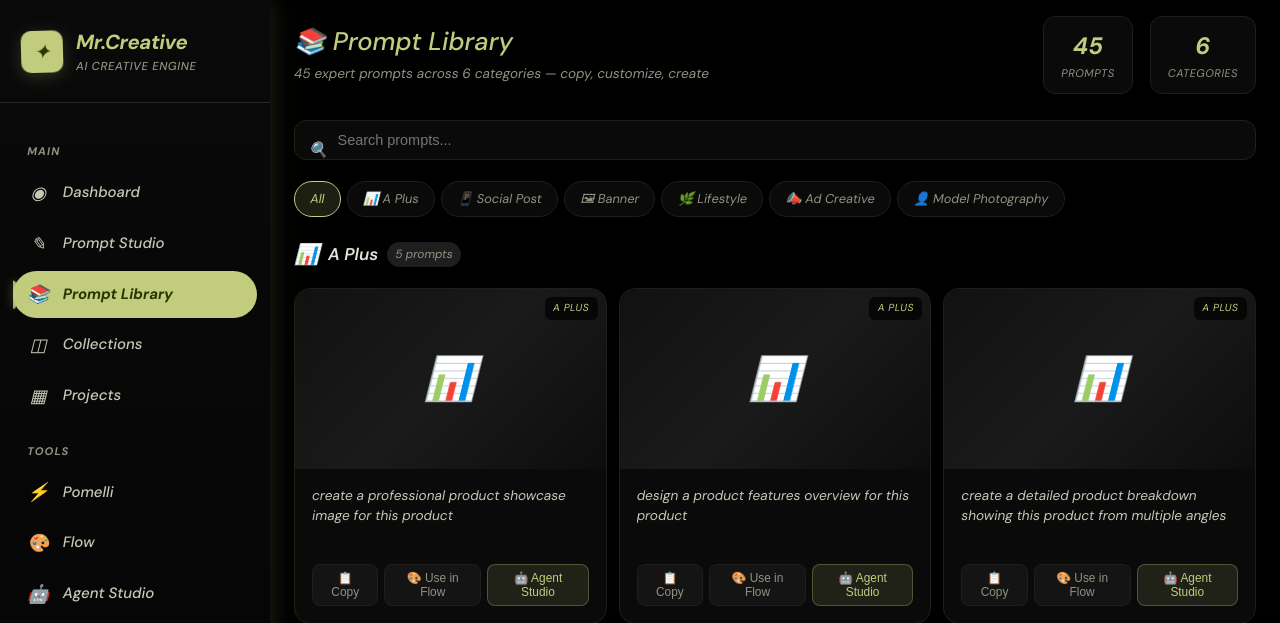
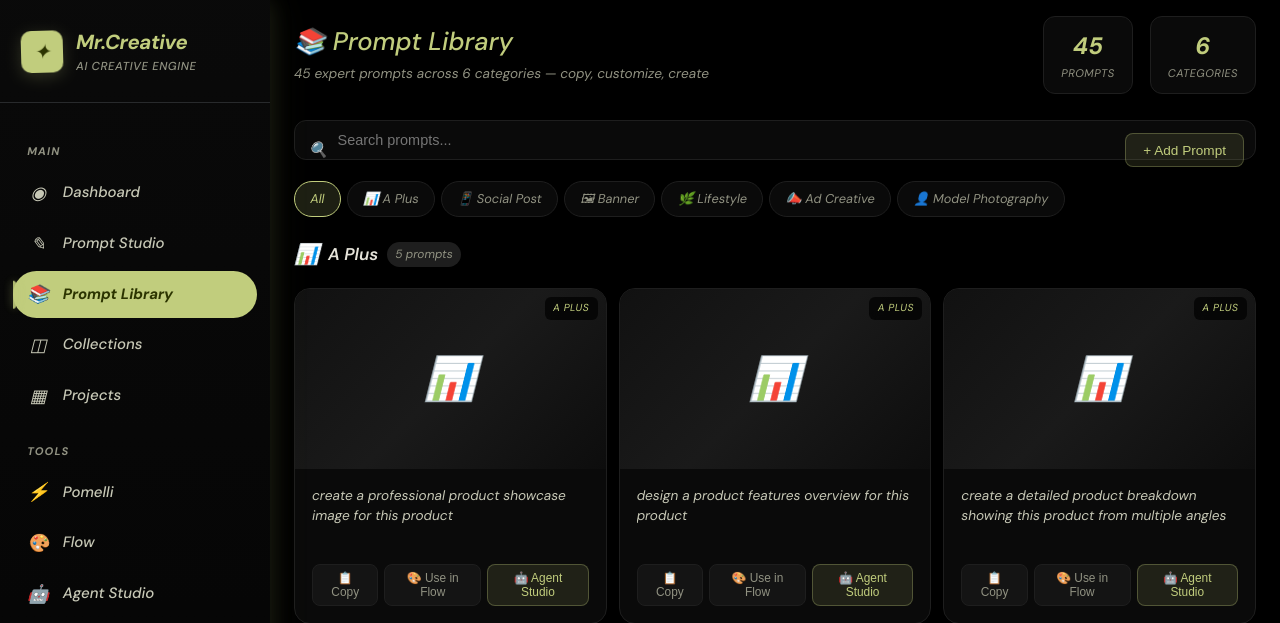
Before and after one commit to manthanproject/Mr.Creative, a Flask app: page /prompts/library in a window 1280 px wide. Shown: the top 623 px of the page. Run offline with Flask 3, Linux system fonts and the light colour scheme; the visitor is signed in with stand-in values (Sample User, id 1); data that the repository does not hold is empty.

Commit message:
feat: add custom prompts to Prompt Library with save/delete
Co-Authored-By: Claude Opus 4.7 (1M context) <noreply@anthropic.com>

```diff
--- a/routes/prompts.py
+++ b/routes/prompts.py
@@ -30,12 +30,69 @@ def library():
             'key': key,
             'name': config.get('name', key.replace('_', ' ').title()),
             'icon': icons.get(key, '📝'),
-            'prompts': [{'text': p, 'preview': None} for p in prompts],
+            'prompts': [{'text': p, 'preview': None, 'is_custom': False} for p in prompts],
         }
         categories.append(cat)
         total += len(prompts)
 
+    # Add user's custom prompts
+    custom_prompts = Prompt.query.filter_by(user_id=current_user.id).order_by(Prompt.created_at.desc()).all()
+    if custom_prompts:
+        custom_by_type: dict = {}
+        for p in custom_prompts:
+            ptype = p.prompt_type or 'custom'
+            if ptype not in custom_by_type:
+                custom_by_type[ptype] = []
+            custom_by_type[ptype].append(
+                {'text': p.text, 'preview': None, 'id': p.id, 'is_custom': True}
+            )
+
+        for ptype, items in custom_by_type.items():
+            existing = next((c for c in categories if c['key'] == ptype), None)
+            if existing:
+                for p in items:
+                    existing['prompts'].append(p)
+            else:
+                categories.append({
+                    'key': ptype,
+                    'name': ptype.replace('_', ' ').title(),
+                    'icon': icons.get(ptype, '⭐'),
+                    'prompts': items,
+                })
+            total += len(items)
+
     return render_template('prompt_library.html', categories=categories, total_prompts=total)
+
+
+@prompts_bp.route('/library/add', methods=['POST'])
+@login_required
+def library_add():
+    data = request.get_json() or {}
+    text = (data.get('text') or '').strip()
+    category = data.get('category') or 'custom'
+    if not text:
+        return jsonify({'error': 'Prompt text required'}), 400
+    prompt = Prompt(
+        user_id=current_user.id,
+        text=text,
+        prompt_type=category,
+        is_approved=True,
+        status='approved',
+    )
+    db.session.add(prompt)
+    db.session.commit()
+    return jsonify({'success': True, 'id': prompt.id})
+
+
+@prompts_bp.route('/library/<prompt_id>/delete', methods=['POST'])
+@login_required
+def library_delete(prompt_id):
+    prompt = Prompt.query.filter_by(id=prompt_id, user_id=current_user.id).first()
+    if not prompt:
+        return jsonify({'error': 'Not found'}), 404
+    db.session.delete(prompt)
+    db.session.commit()
+    return jsonify({'success': True})
 
 
 @prompts_bp.route('/')
--- a/templates/prompt_library.html
+++ b/templates/prompt_library.html
@@ -80,9 +80,31 @@
 </div>
 
 <!-- Search -->
-<div class="pl-search-wrap">
+<div class="pl-search-wrap" style="position: relative;">
     <span class="pl-search-icon">🔍</span>
-    <input type="text" class="pl-search" id="plSearch" placeholder="Search prompts..." oninput="filterPrompts()">
+    <input type="text" class="pl-search" id="plSearch" placeholder="Search prompts..." oninput="filterPrompts()" style="padding-right: 130px;">
+    <button class="pl-btn pl-btn-primary" style="position:absolute; right:12px; top:50%; transform:translateY(-50%); padding:0.5rem 1rem; font-size:0.8rem;" onclick="toggleAddPrompt()">+ Add Prompt</button>
+</div>
+
+<!-- Add Prompt Panel -->
+<div id="addPromptPanel" style="display:none; background:#0a0a0a; border:1px solid #1e1e1e; border-radius:16px; padding:1.25rem; margin-bottom:1.5rem;">
+    <div style="display:flex; justify-content:space-between; align-items:center; margin-bottom:1rem;">
+        <h3 style="color:#e5e3d9; font-size:0.95rem; margin:0;">✨ Add Custom Prompt</h3>
+        <button class="pl-btn" onclick="toggleAddPrompt()">✕</button>
+    </div>
+    <textarea id="newPromptText" rows="3" placeholder="Write your prompt here..." style="width:100%; padding:0.75rem; border-radius:12px; border:1px solid #1e1e1e; background:#141414; color:#e5e3d9; font-size:0.85rem; resize:vertical; margin-bottom:0.75rem;"></textarea>
+    <div style="display:flex; gap:8px; align-items:center;">
+        <select id="newPromptCategory" style="padding:0.5rem 0.75rem; border-radius:10px; border:1px solid #1e1e1e; background:#141414; color:#e5e3d9; font-size:0.8rem;">
+            <option value="a_plus">📊 A Plus</option>
+            <option value="social_post">📱 Social Post</option>
+            <option value="banner">🖼 Banner</option>
+            <option value="lifestyle">🌿 Lifestyle</option>
+            <option value="ad_creative">📣 Ad Creative</option>
+            <option value="model_photography">👤 Model Photography</option>
+            <option value="custom">⭐ Custom</option>
+        </select>
+        <button class="pl-btn pl-btn-primary" style="padding:0.5rem 1.25rem;" onclick="saveCustomPrompt()">💾 Save Prompt</button>
+    </div>
 </div>
 
 <!-- Category filter pills -->
@@ -119,6 +141,9 @@
                 <button class="pl-btn" onclick="copyPrompt(this)" data-text="{{ prompt.text }}">📋 Copy</button>
                 <button class="pl-btn" onclick="useInFlow('{{ prompt.text|e }}')">🎨 Use in Flow</button>
                 <button class="pl-btn pl-btn-primary" onclick="useInAgent('{{ prompt.text|e }}')">🤖 Agent Studio</button>
+                {% if prompt.is_custom %}
+                <button class="pl-btn" onclick="deleteCustomPrompt('{{ prompt.id }}')" style="color:#f87171; margin-left:auto;">🗑</button>
+                {% endif %}
             </div>
         </div>
         {% endfor %}
@@ -195,5 +220,41 @@ function useInAgent(prompt) {
     sessionStorage.setItem('prefill_prompt', prompt);
     window.location.href = '/agent/';
 }
+
+function toggleAddPrompt() {
+    var panel = document.getElementById('addPromptPanel');
+    panel.style.display = panel.style.display === 'none' ? '' : 'none';
+    if (panel.style.display !== 'none') document.getElementById('newPromptText').focus();
+}
+
+async function saveCustomPrompt() {
+    var text = document.getElementById('newPromptText').value.trim();
+    var category = document.getElementById('newPromptCategory').value;
+    if (!text) { showToast('Write a prompt first', 'warning'); return; }
+
+    var res = await fetch('/prompts/library/add', {
+        method: 'POST',
+        headers: { 'Content-Type': 'application/json' },
+        body: JSON.stringify({ text: text, category: category })
+    });
+    var data = await res.json();
+    if (data.success) {
+        showToast('Prompt saved!', 'success');
+        document.getElementById('newPromptText').value = '';
+        location.reload();
+    } else {
+        showToast(data.error || 'Failed to save', 'error');
+    }
+}
+
+async function deleteCustomPrompt(id) {
+    if (!await showConfirm('Delete this prompt?')) return;
+    var res = await fetch('/prompts/library/' + id + '/delete', { method: 'POST' });
+    var data = await res.json();
+    if (data.success) {
+        showToast('Prompt deleted', 'success');
+        location.reload();
+    }
+}
 </script>
 {% endblock %}
```
